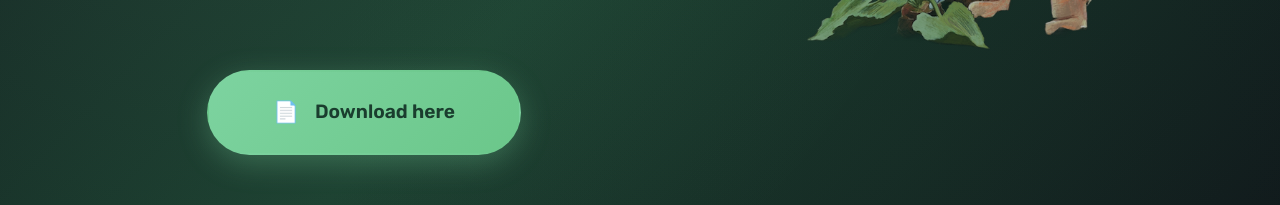
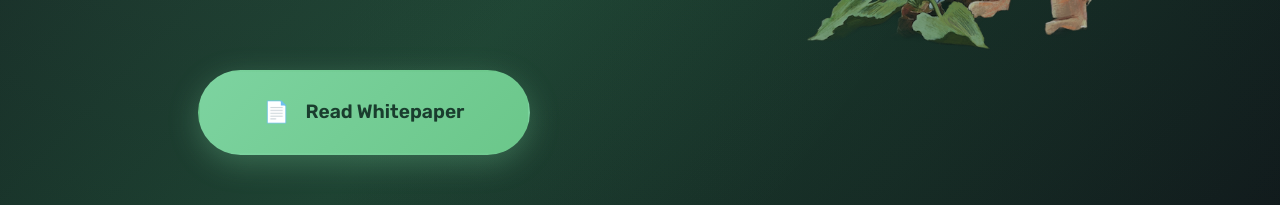
Before and after one commit to clairecleverlamb/hortus-redesign, a React (Create React App) app: page / in a window 1280 px wide. Both pictures are taken after a click on the button "Whitepaper". Shown: the part 572-777 px from the top of the page. Built offline with nearby package versions, Linux system fonts and the light colour scheme.

Commit message:
added whitepaperlink, scroll up from Explore our platform button

```diff
--- a/src/App.js
+++ b/src/App.js
@@ -37,6 +37,11 @@ function App() {
 
   const handleThemeChange = (newTheme) => {
     setTheme(newTheme);
+  };
+
+  const handlePageChange = (page) => {
+    setCurrentPage(page);
+    window.scrollTo(0, 0); // Scroll to top when changing pages
   };
 
   // News items data
@@ -199,7 +204,7 @@ function App() {
             </p>
             </div>
             <div className="ultra-hero-buttons">
-              <button onClick={() => setCurrentPage('platform')} className="ultra-demo-btn">
+              <button onClick={() => handlePageChange('platform')} className="ultra-demo-btn">
                 <span className="play-icon">▶</span>
                 Learn More
               </button>
@@ -472,9 +477,9 @@ function App() {
             </div>
 
             <div className="whitepaper-download-section">
-              <a href="https://hortus.ai/wp-content/uploads/2025/02/HORTUS-WHITEPAPER.pdf" target="_blank" rel="noopener noreferrer" className="download-button-main">
+              <a href="https://drive.google.com/file/d/1DpcyFf4nDg-z4JXgFcZjXT9-Ukfp7JZB/view?usp=sharing" target="_blank" rel="noopener noreferrer" className="download-button-main">
                 <span className="download-icon">📄</span>
-                Download here
+                Read Whitepaper
               </a>
             </div>
           </div>
@@ -586,16 +591,16 @@ function App() {
       {/* Navigation */}
       <nav className="navbar">
         <div className="nav-container">
-          <div className="nav-logo" onClick={() => setCurrentPage('home')}>
+          <div className="nav-logo" onClick={() => handlePageChange('home')}>
             <img src="/favicon.ico" alt="Hortus" className="company-logo" />
             <span className="logo-text">Hortus AI</span>
           </div>
           <div className="nav-right">
             <div className="nav-links">
-              <button onClick={() => setCurrentPage('home')} className={`nav-button ${currentPage === 'home' ? 'active' : ''}`}>Home</button>
-              <button onClick={() => setCurrentPage('news')} className={`nav-button ${currentPage === 'news' ? 'active' : ''}`}>News</button>
-              <button onClick={() => setCurrentPage('whitepaper')} className={`nav-button ${currentPage === 'whitepaper' ? 'active' : ''}`}>Whitepaper</button>
-              <button onClick={() => setCurrentPage('platform')} className={`nav-button ${currentPage === 'platform' ? 'active' : ''}`}>Platform</button>
+              <button onClick={() => handlePageChange('home')} className={`nav-button ${currentPage === 'home' ? 'active' : ''}`}>Home</button>
+              <button onClick={() => handlePageChange('news')} className={`nav-button ${currentPage === 'news' ? 'active' : ''}`}>News</button>
+              <button onClick={() => handlePageChange('whitepaper')} className={`nav-button ${currentPage === 'whitepaper' ? 'active' : ''}`}>Whitepaper</button>
+              <button onClick={() => handlePageChange('platform')} className={`nav-button ${currentPage === 'platform' ? 'active' : ''}`}>Platform</button>
             </div>
 
             {/* Theme Switcher */}
@@ -648,7 +653,7 @@ function App() {
             </div>
           </div>
           <div className="footer-cta">
-            <button className="footer-cta-button" onClick={() => setCurrentPage('platform')}>
+            <button className="footer-cta-button" onClick={() => handlePageChange('platform')}>
               <span className="cta-text">Explore Our Platform</span>
               <span className="cta-arrow">→</span>
             </button>
```
Also changed, not shown: 1 other file (tests, documents, lock files or other folders).
